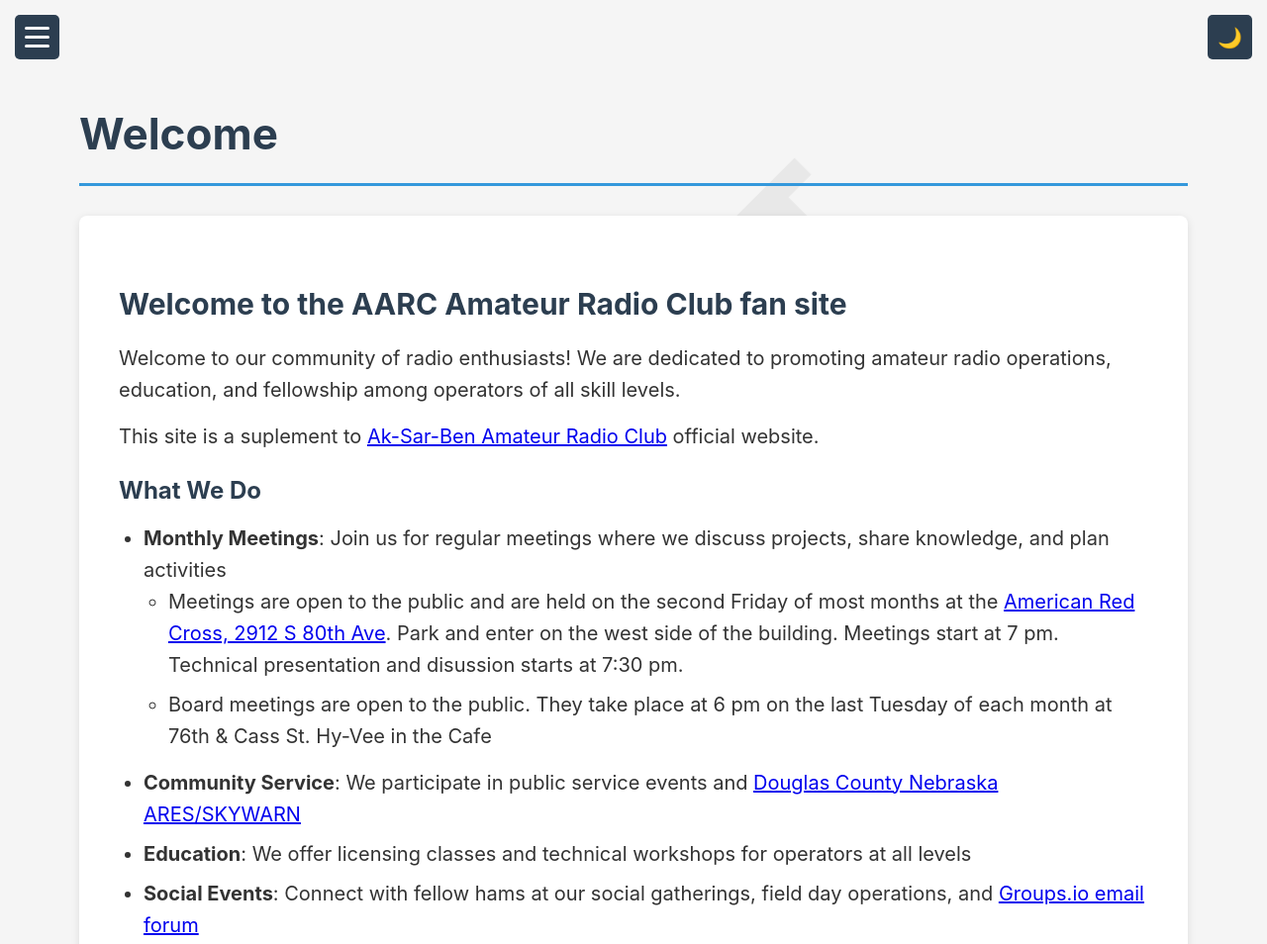
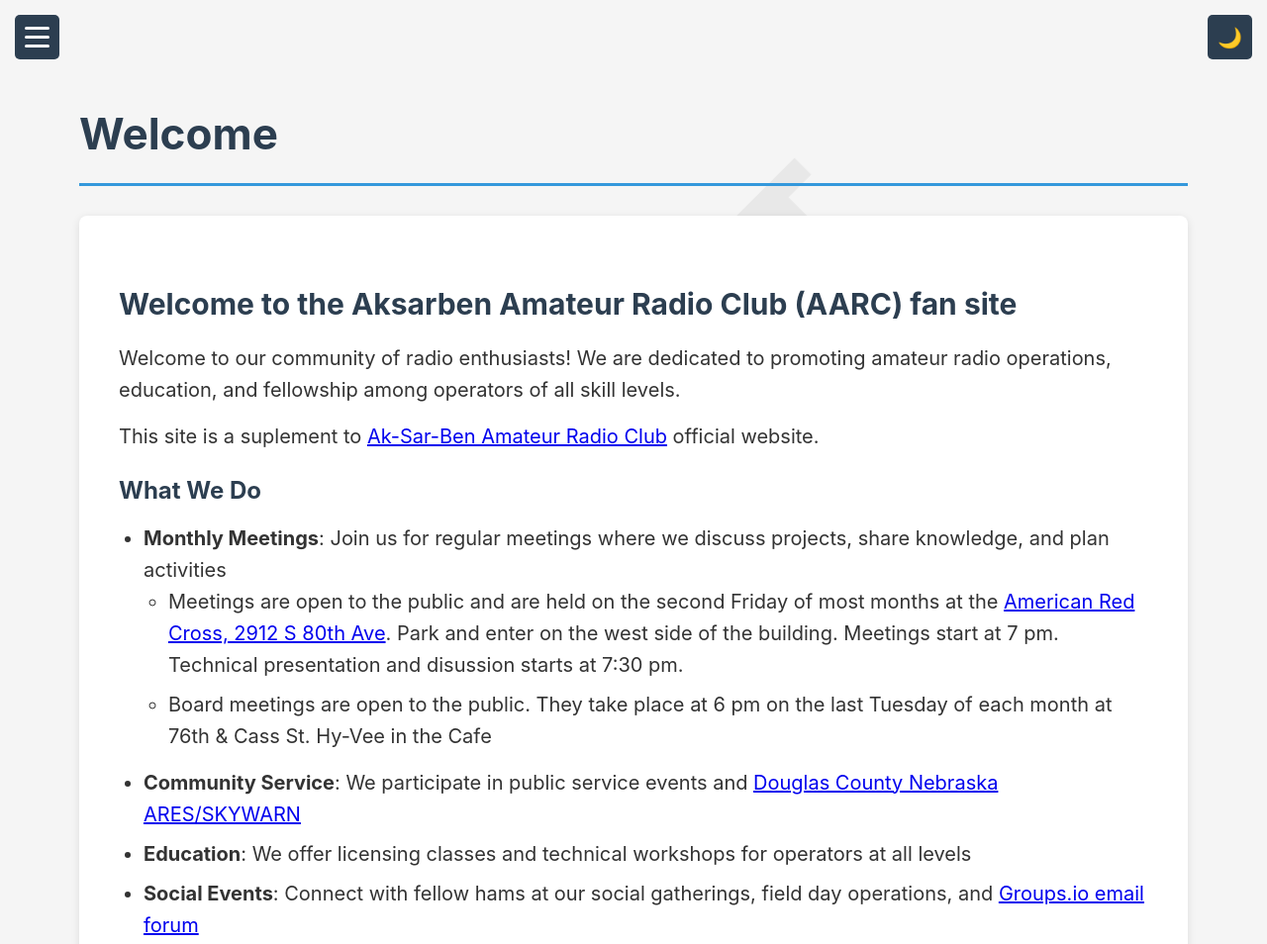
Before and after one commit to payne/bellevuearc.net, an Eleventy site: page src/index.md in a window 1280 px wide. Shown: the top 954 px of the page at 99% size. Built offline with nearby package versions, Linux system fonts and the light colour scheme; Eleventy itself is replaced by a stand-in of ours; files that its build step writes are made by us from their sources.

Commit message:
eye catcher

```diff
--- a/src/index.md
+++ b/src/index.md
@@ -3,7 +3,7 @@ layout: base.njk
 title: Welcome
 ---
 
-## Welcome to the AARC Amateur Radio Club fan site
+## Welcome to the Aksarben Amateur Radio Club (AARC) fan site
 
 Welcome to our community of radio enthusiasts! We are dedicated to promoting amateur radio operations, education, and fellowship among operators of all skill levels.
 
```
